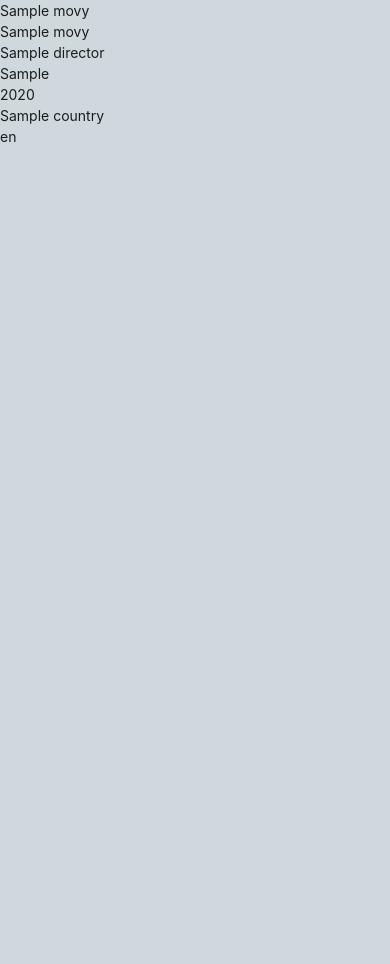
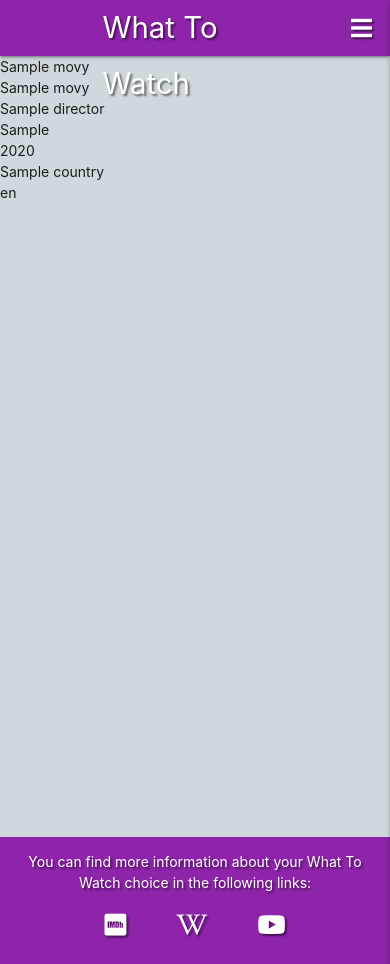
Before and after one commit to Code-Institute-Submissions/ms3-what-to-watch, a Flask app: page /get_movies in a window 390 px wide. Run offline with Flask 2, Linux system fonts and the light colour scheme; a database or web service that is not in the repository returns one stand-in record (values such as "Sample title"); some libraries are stand-ins or nearby versions.

Commit message:
Add Materialize Navbar and Footer as well as Sidenav for mobile devices

```diff
--- a/app.py
+++ b/app.py
@@ -18,10 +18,14 @@
 
 
 @app.route("/")
+def get_home():
+    return render_template("public.html")
+
+
 @app.route("/get_movies")
 def get_movies():
     movies = mongo.db.movies.find()
-    return render_template("public.html", movies=movies)
+    return render_template("movies.html", movies=movies)
 
 
 if __name__ == "__main__":
--- a/static/css/style.css
+++ b/static/css/style.css
@@ -1,3 +1,38 @@
 body {
     background-color: #cfd8dc;
+    display: flex;
+    min-height: 100vh;
+    flex-direction: column;
 }
+
+.text-shadow {
+    text-shadow: 2px 2px 2px rgba(0, 0, 0, 0.5);
+}
+
+nav .brand-logo {
+    padding-left: 5px;
+}
+
+main {
+    flex: 1 0 auto;
+}
+
+.page-footer {
+    padding: 0;
+}
+
+.footer-links {
+    margin: 0 auto;
+    display: inline-flex;
+    font-size: 25px;
+}
+
+.footer-links a {
+    margin: 0 25px;
+    text-decoration: none;
+    color: #ffffff;
+}
+
+.footer-links a:hover {
+    color: #cfd8dc;
+}
--- a/static/js/script.js
+++ b/static/js/script.js
@@ -0,0 +1,3 @@
+  $(document).ready(function(){
+    $(".sidenav").sidenav({edge: "right"});
+  });
--- a/templates/base.html
+++ b/templates/base.html
@@ -9,12 +9,62 @@
     <link rel="stylesheet" href="{{ url_for('static', filename='css/style.css') }}" type="text/css">
     {% block styles %}
     {% endblock %}
-    <title>What To Watch?</title>
+    <title>What To Watch</title>
 </head>
 <body>
 
-    {% block content %}
-    {% endblock %}
+    <header>
+        <nav class="nav-extended purple darken-1 text-shadow">
+            <div class="nav-wrapper">
+                <a href="{{ url_for('get_home') }}" class="brand-logo">What To Watch</a>
+                <a href="#" data-target="mobile-demo" class="sidenav-trigger right"><i class="fas fa-bars"></i></a>
+                <ul class="right hide-on-med-and-down">
+                    <li><a href="{{ url_for('get_home') }}">Home</a></li>
+                    <li><a href="{{ url_for('get_movies') }}">Movies</a></li>
+                    <li><a href="#">Genre</a></li>
+                    <li><a href="#">Profile</a></li>
+                    <li><a href="#">Log Out</a></li>
+                    <li><a href="#">Log In</a></li>
+                    <li><a href="#">Register</a></li>
+                </ul>
+            </div>
+        </nav>
+
+        <ul class="sidenav blue-grey lighten-4" id="mobile-demo">
+            <li><h4 class="center-align purple-text text-darken-1">What To Watch</h4></li>
+            <li><a href="{{ url_for('get_home') }}">Home</a></li>
+            <li><a href="{{ url_for('get_movies') }}">Movies</a></li>
+            <li><a href="#">Genre</a></li>
+            <li><a href="#">Profile</a></li>
+            <li><a href="#">Log Out</a></li>
+            <li><a href="#">Log In</a></li>
+            <li><a href="#">Register</a></li>
+        </ul>
+    </header>
+
+    <main>
+        {% block content %}
+        {% endblock %}
+    </main>
+
+    <footer class="page-footer purple darken-1 text-shadow">
+        <div class="row">
+            <div class="col s12 center-align">
+                <p>You can find more information about your What To Watch choice in the following links:</p>
+                <ul class="footer-links">
+                    <li>
+                        <a href="https://www.imdb.com/" target="_blank"><i class="fab fa-imdb"></i></a>
+                    </li>
+                    <li>
+                        <a href="https://www.wikipedia.org/" target="_blank"><i class="fab fa-wikipedia-w"></i></a>
+                    </li>
+                    <li>
+                        <a href="https://www.youtube.com/" target="_blank"><i class="fab fa-youtube"></i></a>
+                    </li>
+                </ul>
+            </div>
+        </div>
+    </footer>
 
     <script src="https://code.jquery.com/jquery-3.5.1.min.js"
         integrity="sha256-9/aliU8dGd2tb6OSsuzixeV4y/faTqgFtohetphbbj0=" crossorigin="anonymous"></script>
--- /dev/null
+++ b/templates/movies.html
@@ -0,0 +1,14 @@
+{% extends "base.html" %}
+{% block content %}
+
+    {% for movie in movies %}
+        {{ movie.movie_name }}<br>
+        {{ movie.genre_name }}<br>
+        {{ movie.director }}<br>
+        {{ movie.main_cast }}<br>
+        {{ movie.year }}<br>
+        {{ movie.country }}<br>
+        {{ movie.language }}<br>
+    {% endfor %}
+
+{% endblock %}
--- a/templates/public.html
+++ b/templates/public.html
@@ -1,14 +1,6 @@
 {% extends "base.html" %}
 {% block content %}
 
-    {% for movie in movies %}
-        {{ movie.movie_name }}<br>
-        {{ movie.genre_name }}<br>
-        {{ movie.director }}<br>
-        {{ movie.main_cast }}<br>
-        {{ movie.year }}<br>
-        {{ movie.country }}<br>
-        {{ movie.language }}<br>
-    {% endfor %}
+    <h3 class="center-align">Wondering <br> What To Watch?</h3>
 
 {% endblock %}
```
